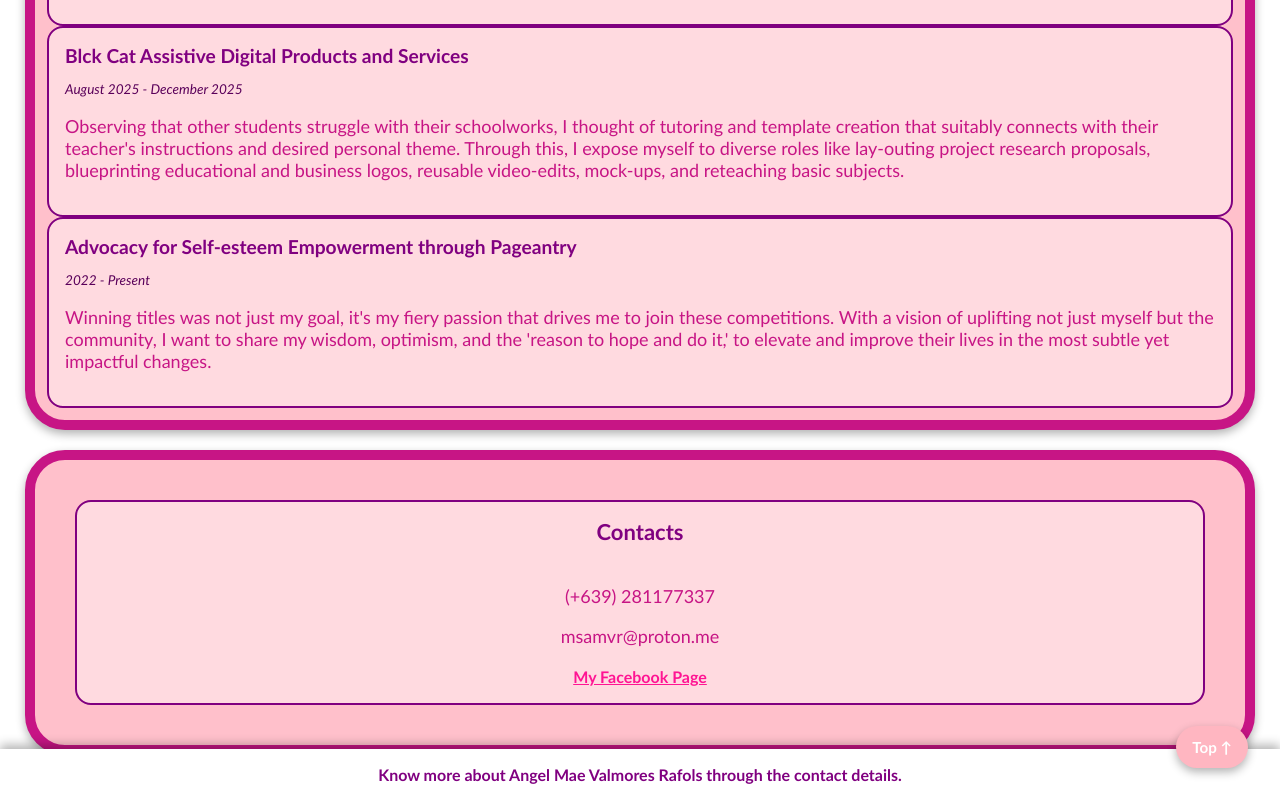
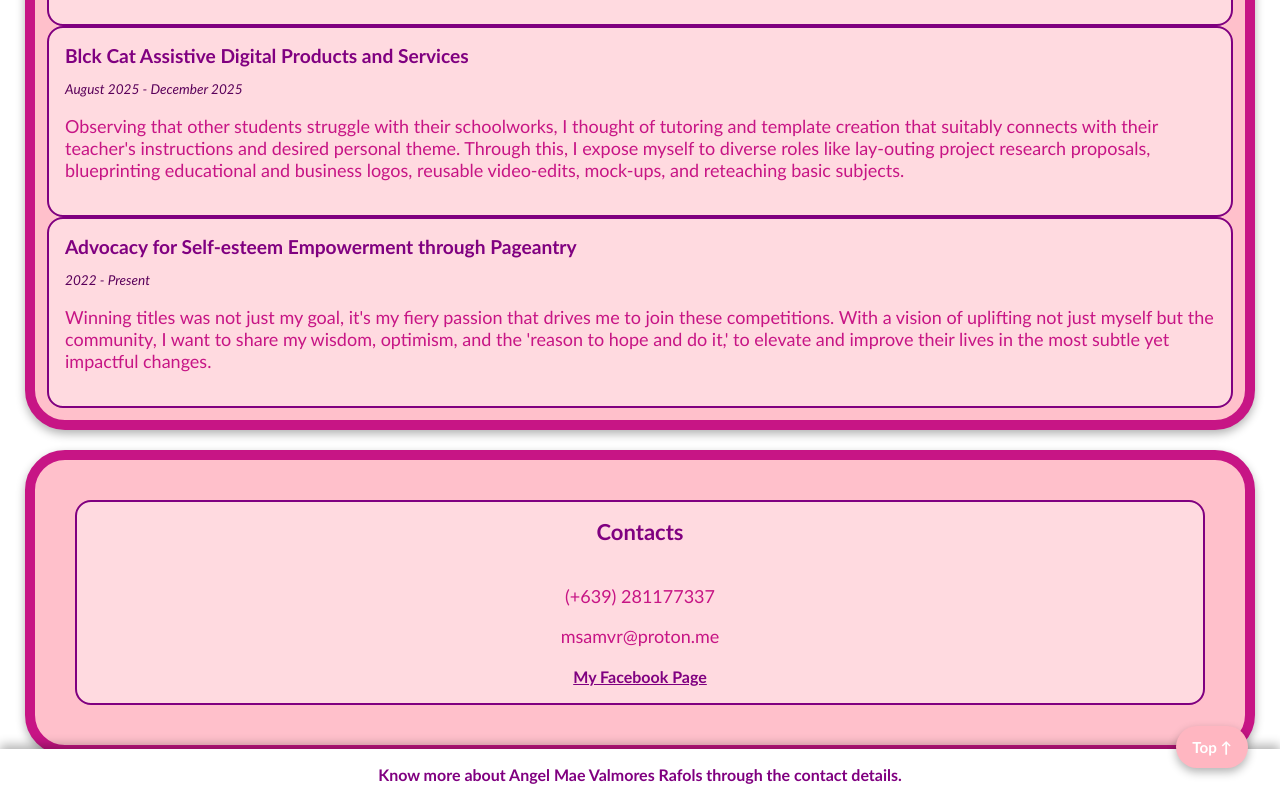
Before and after one commit to msangelmvr-funnelva/my-profile, a plain HTML site: page index.html in a window 1280 px wide. In both pictures the pointer is over the link "My Facebook Page". Shown: the part 1732-2532 px from the top of the page. Drawn offline with Linux system fonts and the light colour scheme.

Commit message:
Update styles.css
Updated

```diff
--- a/styles.css
+++ b/styles.css
@@ -187,7 +187,7 @@ h1.hero-title {
     text-decoration: underline;
 }
 
-.custom-link:hover
+.custom-link:hover {
     color: purple;
 }
 
```
